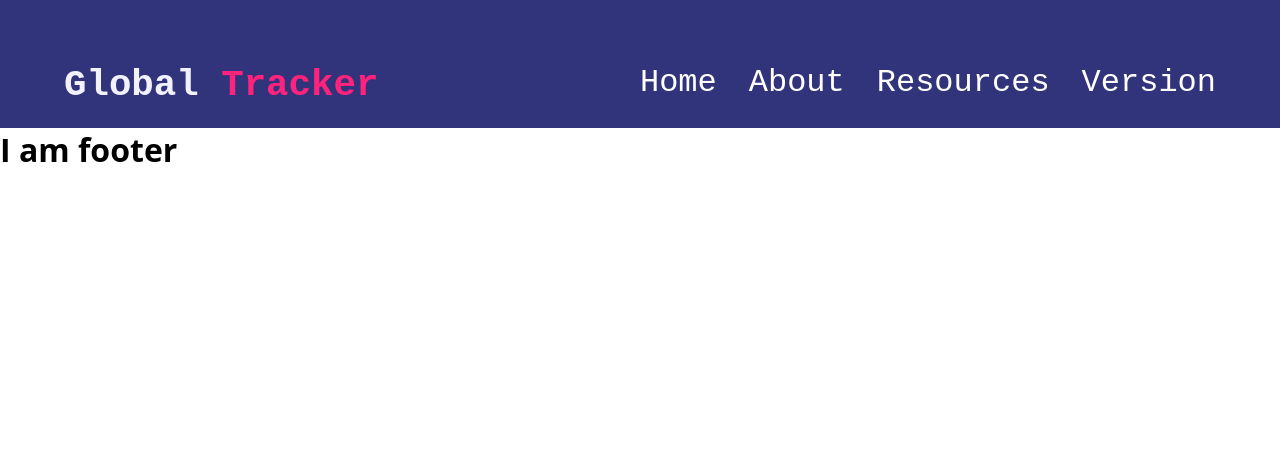
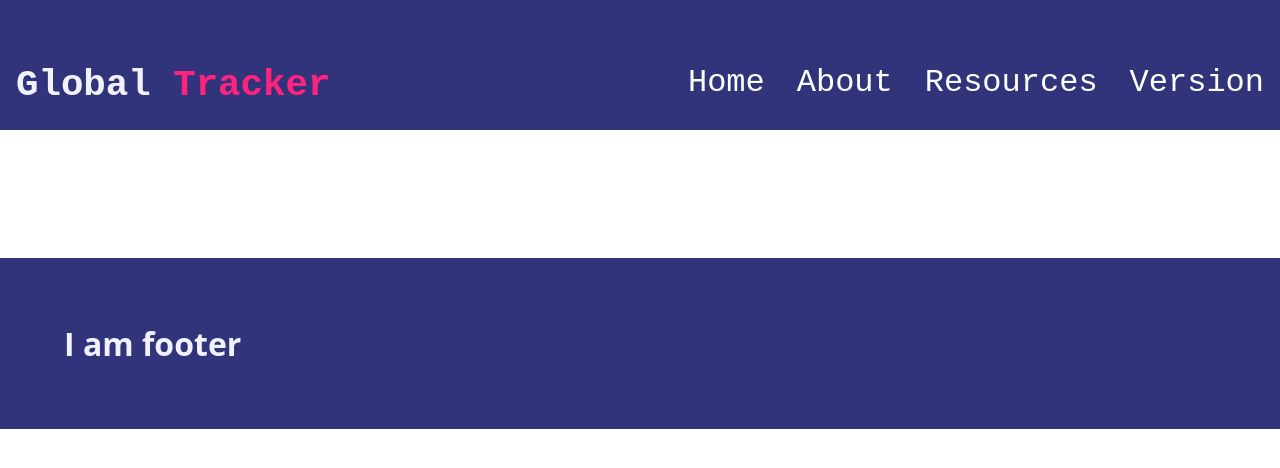
Before and after one commit to Kripu77/COVID-TRACKER, a React (Create React App) app in the folder tracker-one/: page / in a window 1280 px wide. Shown: the top 468 px of the page. Built offline with nearby package versions, Linux system fonts and the light colour scheme.

Commit message:
Footer styling updated

```diff
--- a/tracker-one/src/css/style.css
+++ b/tracker-one/src/css/style.css
@@ -14,10 +14,9 @@ body {
 
 .wrapper {
   background-color: #31347a;
-  height: 5rem;
   color: #f2f2ff;
   font-family: monospace;
-  padding: 4rem;
+  padding: 4rem 1rem 1.5rem 1rem;
   font-size: 2rem;
   display: -webkit-box;
   display: -ms-flexbox;
@@ -68,10 +67,17 @@ body {
   text-decoration: none;
 }
 
-.links-container ul li:hover {
+.links-container ul li:hover, .links-container ul a:hover {
   border-bottom: 2px solid #f6ce7a;
   -webkit-transition: 0.5s all ease-in-out;
   transition: 0.5s all ease-in-out;
   color: #bcbcc3;
 }
+
+footer {
+  background-color: #31347a;
+  color: #f2f2ff;
+  padding: 4rem;
+  margin-top: 8rem;
+}
 /*# sourceMappingURL=style.css.map */
--- a/tracker-one/src/css/style.scss
+++ b/tracker-one/src/css/style.scss
@@ -42,10 +42,10 @@ $primary-color:#f2f2ff;
 
 .wrapper{
     background-color: $secondary-color;
-    height: 5rem;
+
     color: $primary-color;
     font-family: $header-font;
-    padding: 4rem;
+    padding: 4rem 1rem 1.5rem 1rem;
     font-size: $font-size-larger;
     display: flex;
     justify-content: space-between;
@@ -85,7 +85,7 @@ h1:hover{
                 }
 
        }
-       li:hover{
+       li:hover, a:hover{
            border-bottom: 2px solid $color-accent;
            transition: 0.5s all ease-in-out;
            color: $font-hover-color;
@@ -94,3 +94,10 @@ h1:hover{
    }
 
 }
+
+footer{
+    background-color: $secondary-color;
+    color: $primary-color;
+    padding: 4rem;
+    margin-top: 8rem;
+}
```
Also changed, not shown: 1 other file (tests, documents, lock files or other folders).
